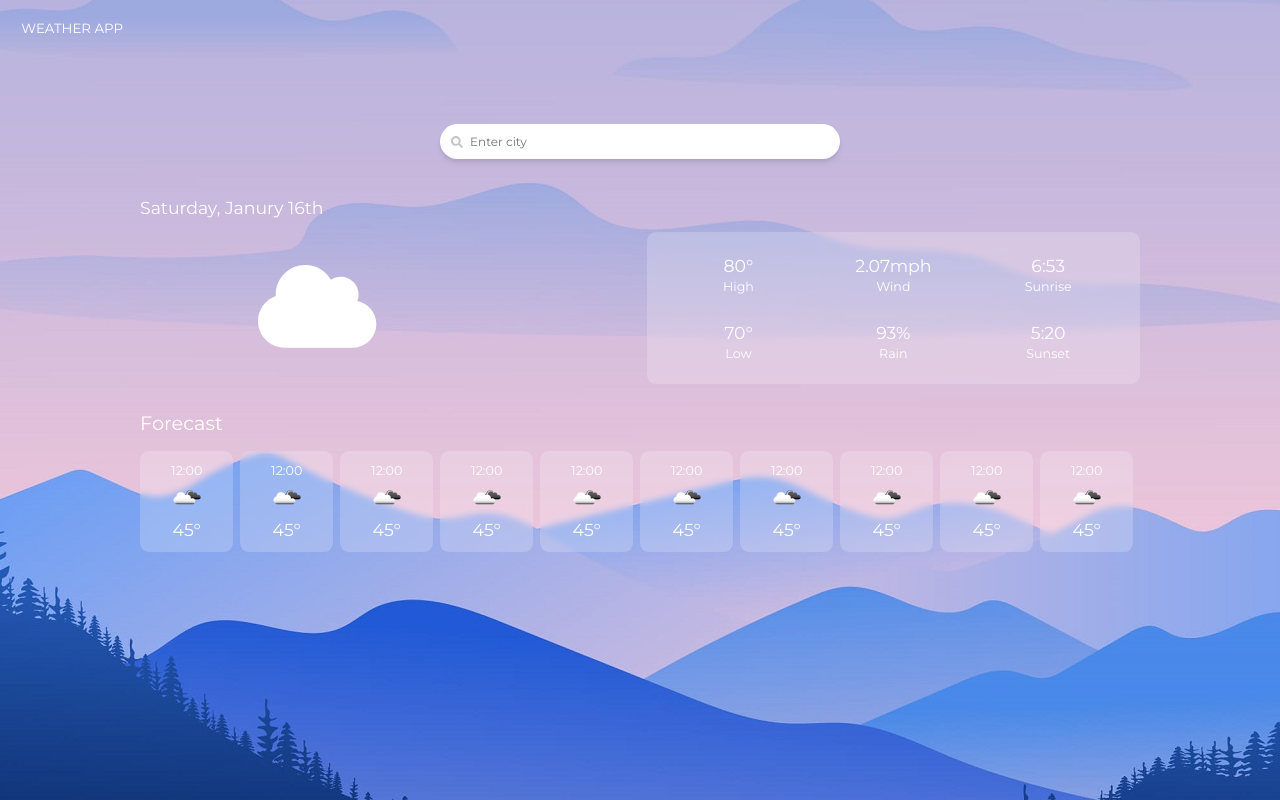
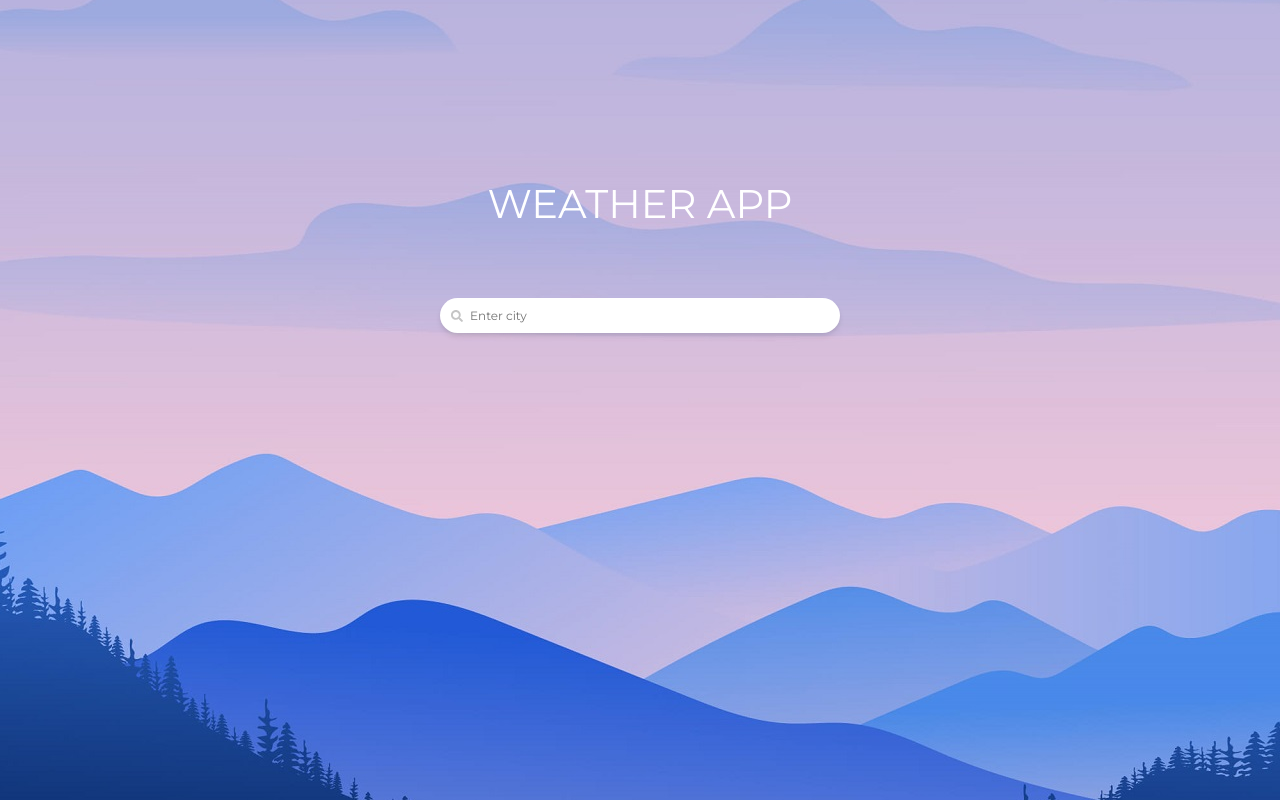
Before and after one commit to oscarsaca/weather-app, a React (Create React App) app: page / in a window 1280 px wide. Built offline with nearby package versions, Linux system fonts and the light colour scheme.

Commit message:
Hooked up font-awesome, updates styles, and conditonally rendered loaded state.

```diff
--- a/package.json
+++ b/package.json
@@ -3,6 +3,9 @@
   "version": "0.1.0",
   "private": true,
   "dependencies": {
+    "@fortawesome/fontawesome-svg-core": "^1.2.34",
+    "@fortawesome/free-solid-svg-icons": "^5.15.2",
+    "@fortawesome/react-fontawesome": "^0.1.14",
     "@testing-library/jest-dom": "^5.11.9",
     "@testing-library/react": "^11.2.3",
     "@testing-library/user-event": "^12.6.0",
--- a/public/index.html
+++ b/public/index.html
@@ -12,7 +12,7 @@
     <link rel="manifest" href="%PUBLIC_URL%/manifest.json" />
     <title>React App</title>
   </head>
-  <body class="loaded">
+  <body>
     <noscript>You need to enable JavaScript to run this app.</noscript>
     <div id="root"></div>
   </body>
--- a/src/App.css
+++ b/src/App.css
@@ -251,7 +251,8 @@ input {
     text-align: right;
 }
 
-.weather-now-icon svg {
+.weather-now .weather-now-icon svg {
+    all: unset;
     width: 50%;
 }
 
--- a/src/App.js
+++ b/src/App.js
@@ -14,6 +14,13 @@ function App() {
   const [country, setCountry] = useState('')
   const [temp, setTemp] = useState('')
   const [weatherDescription, setWeatherDescription] = useState('')
+  const [hasWeather, setHasWeather] = useState(false)
+
+  const body = document.body
+
+  const loadedBody = () => {
+    body.classList.add('loaded')
+  }
 
   const getValueFromInput = (event) => {
     setValue(event.target.value)
@@ -32,7 +39,9 @@ function App() {
         setLocationName(response.data.name)
         setCountry(`, ${response.data.sys.country}`)
         setTemp(`${Math.round(response.data.main.temp)}°`)
-        setWeatherDescription(response.data.weather[0].description)
+        setWeatherDescription(response.data.weather[0].main)
+        setHasWeather(true)
+        loadedBody()
       }).catch(error => {
         console.log(`Error: ${error}`)
       })
@@ -43,8 +52,14 @@ function App() {
     <React.StrictMode>
       <WeatherBg altText="Weather Background Image"/>
       <PageTitle title="Weather App"/>
-      <HeaderContainer getWeather={getWeather} getValueFromInput={getValueFromInput}/>
-      <WeatherInfoContainer locationName={locationName} country={country} temp={temp} weatherDescription={weatherDescription}/>
+      <HeaderContainer
+        getWeather={getWeather}
+        getValueFromInput={getValueFromInput}/>
+      { hasWeather ? <WeatherInfoContainer
+        locationName={locationName}
+        country={country}
+        temp={temp}
+        weatherDescription={weatherDescription}/> : null }
     </React.StrictMode>
   );
 }
--- a/src/components/weather-info/weather-info-now.js
+++ b/src/components/weather-info/weather-info-now.js
@@ -1,10 +1,26 @@
+import { FontAwesomeIcon } from '@fortawesome/react-fontawesome';
+import {
+  faCloud,
+  faBolt,
+  faCloudRain,
+  faCloudShowersHeavy,
+  faSnowflake,
+  faSun,
+  faSmog,
+} from '@fortawesome/free-solid-svg-icons';
+
 const WeatherInfoNow = ({ temp, weatherDescription }) => {
+
     return (
         <div className='weather-now half'>
             <div className='weather-now-icon half'>
-                <svg aria-hidden="true" focusable="false" role="img" viewBox="0 0 640 512">
-                    <path fill="currentColor" d="M537.6 226.6c4.1-10.7 6.4-22.4 6.4-34.6 0-53-43-96-96-96-19.7 0-38.1 6-53.3 16.2C367 64.2 315.3 32 256 32c-88.4 0-160 71.6-160 160 0 2.7.1 5.4.2 8.1C40.2 219.8 0 273.2 0 336c0 79.5 64.5 144 144 144h368c70.7 0 128-57.3 128-128 0-61.9-44-113.6-102.4-125.4z"></path>
-                </svg>
+                 { weatherDescription === 'Thunderstorm' ? <FontAwesomeIcon icon={faBolt} /> : null}
+                 { weatherDescription === 'Drizzle' ? <FontAwesomeIcon icon={faCloudRain} /> : null}
+                 { weatherDescription === 'Rain' ? <FontAwesomeIcon icon={faCloudShowersHeavy} /> : null}
+                 { weatherDescription === 'Snow' ? <FontAwesomeIcon icon={faSnowflake} /> : null}
+                 { weatherDescription === 'Clear' ? <FontAwesomeIcon icon={faSun} /> : null}
+                 { weatherDescription === 'Clouds' ? <FontAwesomeIcon icon={faCloud} /> : null}
+                 { weatherDescription === 'Atmosphere' ? <FontAwesomeIcon icon={faSmog} /> : null}
             </div>
             <div className='weather-now-info half'>
                 <strong>{temp}</strong>
```
Also changed, not shown: 2 other files (tests, documents, lock files or other folders).
